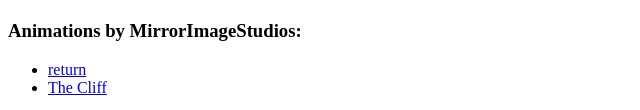
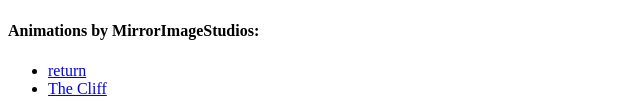
Before and after one commit to EzAnimator/ezanimator.github.io, a plain HTML site: page index.html in a window 1280 px wide. Shown: the part 203-313 px from the top of the page, without its empty margins (0-640 px from the left). Drawn offline with Linux system fonts and the light colour scheme.

Commit message:
text size

```diff
--- a/index.html
+++ b/index.html
@@ -7,7 +7,7 @@
     <h2>Hello, I'm EzAnimator!</h2>
     <img src="assets/logo.svg" alt="the logo">
     <section>
-        <h3>Animations by MirrorImageStudios:</h3>
+        <h4>Animations by MirrorImageStudios:</h4>
         <ul>
             <li><a href="https://scratch.mit.edu/projects/721175116/" target="_blank">return</a></li>
             <li><a href="https://scratch.mit.edu/projects/625533426/" target="_blank">The Cliff</a></li>
```
